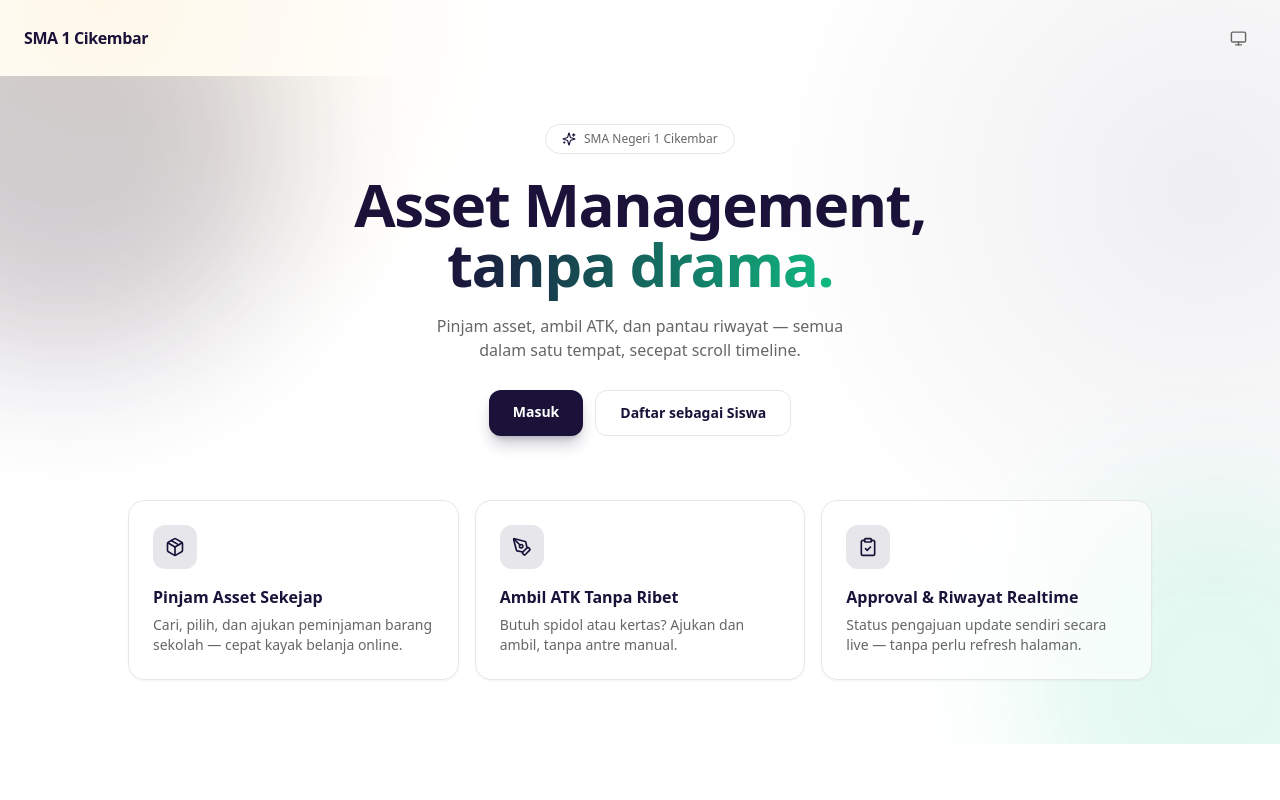
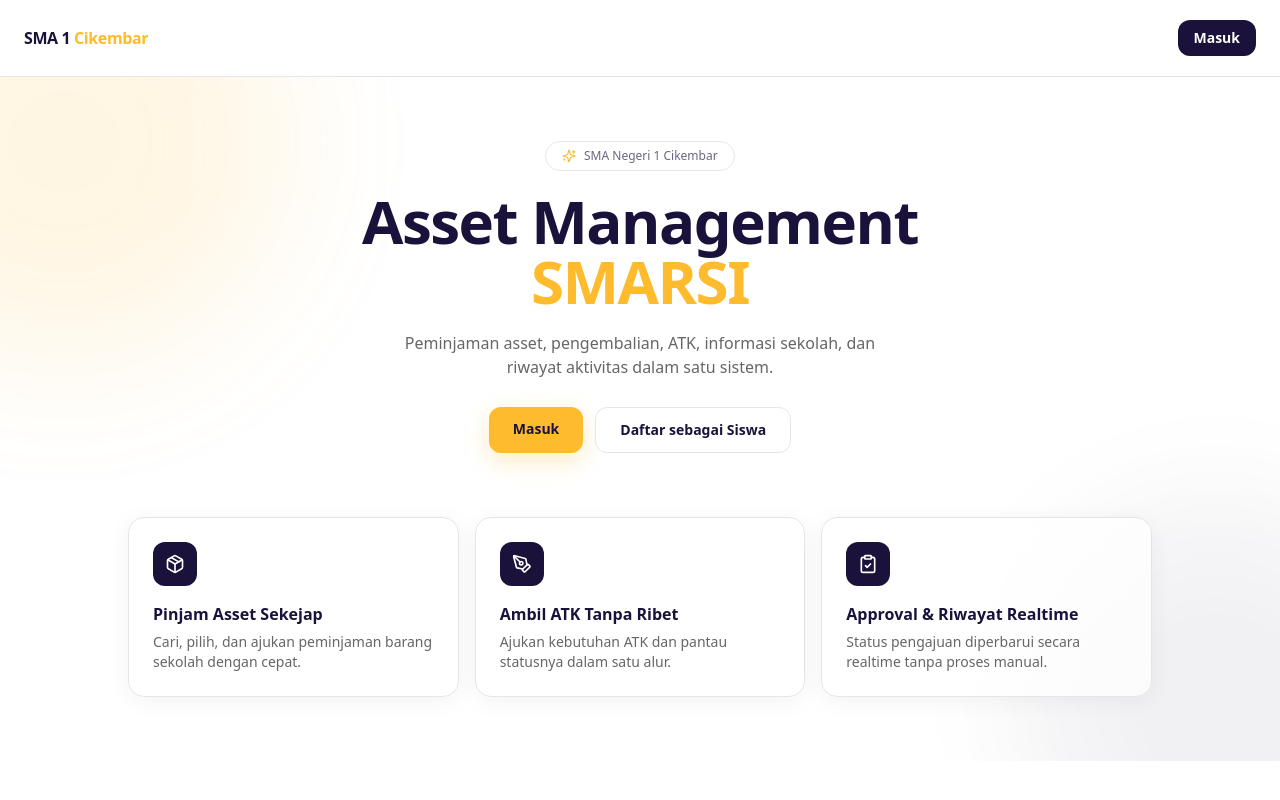
Before and after one commit to jahatsentosa14/Asset-Sman1-manage, a Next.js app: page / in a window 1280 px wide. Shown: the top 800 px of the page. Built offline with nearby package versions, Linux system fonts and the light colour scheme.

Commit message:
fix: remove theme toggle and restyle landing page

```diff
--- a/components/landing/landing-hero.tsx
+++ b/components/landing/landing-hero.tsx
@@ -4,114 +4,53 @@ import Link from 'next/link';
 import { motion } from 'framer-motion';
 import { Package, PenTool, ClipboardCheck, Sparkles } from 'lucide-react';
 import { StaggerContainer, StaggerItem } from '@/components/motion/fade-in';
-import { ThemeToggle } from '@/components/theme-toggle';
 
 const FEATURES = [
-  {
-    icon: Package,
-    title: 'Pinjam Asset Sekejap',
-    description: 'Cari, pilih, dan ajukan peminjaman barang sekolah — cepat kayak belanja online.',
-  },
-  {
-    icon: PenTool,
-    title: 'Ambil ATK Tanpa Ribet',
-    description: 'Butuh spidol atau kertas? Ajukan dan ambil, tanpa antre manual.',
-  },
-  {
-    icon: ClipboardCheck,
-    title: 'Approval & Riwayat Realtime',
-    description: 'Status pengajuan update sendiri secara live — tanpa perlu refresh halaman.',
-  },
+  { icon: Package, title: 'Pinjam Asset Sekejap', description: 'Cari, pilih, dan ajukan peminjaman barang sekolah dengan cepat.' },
+  { icon: PenTool, title: 'Ambil ATK Tanpa Ribet', description: 'Ajukan kebutuhan ATK dan pantau statusnya dalam satu alur.' },
+  { icon: ClipboardCheck, title: 'Approval & Riwayat Realtime', description: 'Status pengajuan diperbarui secara realtime tanpa proses manual.' },
 ];
 
 export function LandingHero() {
   return (
-    <main className="relative min-h-screen overflow-hidden">
-      <header className="relative z-10 flex items-center justify-between px-6 py-5">
-        <span className="font-bold tracking-tight">SMA 1 Cikembar</span>
-        <ThemeToggle />
+    <main className="relative min-h-screen overflow-hidden bg-white">
+      <header className="relative z-10 flex items-center justify-between border-b border-[#e5e5e5] bg-white/90 px-6 py-5 backdrop-blur-xl">
+        <span className="font-bold tracking-tight text-[#1A123B]">SMA 1 <span className="text-[#FDBB2D]">Cikembar</span></span>
+        <Link href="/login" className="rounded-xl bg-[#1A123B] px-4 py-2 text-sm font-semibold text-white transition-all duration-300 hover:-translate-y-0.5 hover:shadow-lg">Masuk</Link>
       </header>
 
       <div className="relative px-6 pb-16 pt-4">
-      {/* Gradient blob dekoratif — glassmorphism background */}
         <div className="pointer-events-none absolute inset-0 overflow-hidden">
-        <motion.div
-          className="absolute -left-32 -top-32 h-96 w-96 rounded-full bg-primary/25 blur-3xl"
-          animate={{ scale: [1, 1.15, 1], opacity: [0.5, 0.8, 0.5] }}
-          transition={{ duration: 10, repeat: Infinity, ease: 'easeInOut' }}
-        />
-        <motion.div
-          className="absolute -bottom-32 -right-32 h-96 w-96 rounded-full bg-emerald-400/20 blur-3xl"
-          animate={{ scale: [1.1, 1, 1.1], opacity: [0.4, 0.7, 0.4] }}
-          transition={{ duration: 12, repeat: Infinity, ease: 'easeInOut' }}
-        />
+          <motion.div className="absolute -left-32 -top-32 h-96 w-96 rounded-full bg-[#FDBB2D]/20 blur-3xl" animate={{ scale: [1, 1.15, 1], opacity: [0.4, 0.7, 0.4] }} transition={{ duration: 10, repeat: Infinity, ease: 'easeInOut' }} />
+          <motion.div className="absolute -bottom-32 -right-32 h-96 w-96 rounded-full bg-[#1A123B]/10 blur-3xl" animate={{ scale: [1.1, 1, 1.1], opacity: [0.35, 0.6, 0.35] }} transition={{ duration: 12, repeat: Infinity, ease: 'easeInOut' }} />
         </div>
 
         <div className="relative mx-auto flex max-w-5xl flex-col items-center gap-16">
-        {/* HERO */}
-        <div className="flex flex-col items-center gap-5 pt-8 text-center">
-          <motion.div
-            initial={{ opacity: 0, scale: 0.9 }}
-            animate={{ opacity: 1, scale: 1 }}
-            transition={{ duration: 0.4 }}
-            className="flex items-center gap-2 rounded-full border border-border bg-background/60 px-4 py-1.5 text-xs font-medium text-muted-foreground backdrop-blur"
-          >
-            <Sparkles size={14} className="text-primary" />
-            SMA Negeri 1 Cikembar
+          <div className="flex flex-col items-center gap-5 pt-12 text-center">
+            <motion.div initial={{ opacity: 0, scale: 0.9 }} animate={{ opacity: 1, scale: 1 }} transition={{ duration: 0.4 }} className="flex items-center gap-2 rounded-full border border-[#e5e5e5] bg-white/75 px-4 py-1.5 text-xs font-medium text-[#1A123B]/65 backdrop-blur-xl">
+              <Sparkles size={14} className="text-[#FDBB2D]" /> SMA Negeri 1 Cikembar
             </motion.div>
 
-          <motion.h1
-            initial={{ opacity: 0, y: 16 }}
-            animate={{ opacity: 1, y: 0 }}
-            transition={{ duration: 0.5, delay: 0.1 }}
-            className="max-w-2xl text-4xl font-bold leading-tight tracking-tight sm:text-6xl"
-          >
-            Asset Management,{' '}
-            <span className="bg-gradient-to-r from-primary to-emerald-500 bg-clip-text text-transparent">
-              tanpa drama.
-            </span>
+            <motion.h1 initial={{ opacity: 0, y: 16 }} animate={{ opacity: 1, y: 0 }} transition={{ duration: 0.5, delay: 0.1 }} className="max-w-3xl text-4xl font-bold leading-tight tracking-tight text-[#1A123B] sm:text-6xl">
+              Asset Management <span className="text-[#FDBB2D]">SMARSI</span>
             </motion.h1>
 
-          <motion.p
-            initial={{ opacity: 0, y: 16 }}
-            animate={{ opacity: 1, y: 0 }}
-            transition={{ duration: 0.5, delay: 0.2 }}
-            className="max-w-md text-muted-foreground"
-          >
-            Pinjam asset, ambil ATK, dan pantau riwayat — semua dalam satu tempat,
-            secepat scroll timeline.
+            <motion.p initial={{ opacity: 0, y: 16 }} animate={{ opacity: 1, y: 0 }} transition={{ duration: 0.5, delay: 0.2 }} className="max-w-lg text-muted-foreground">
+              Peminjaman asset, pengembalian, ATK, informasi sekolah, dan riwayat aktivitas dalam satu sistem.
             </motion.p>
 
-          <motion.div
-            initial={{ opacity: 0, y: 16 }}
-            animate={{ opacity: 1, y: 0 }}
-            transition={{ duration: 0.5, delay: 0.3 }}
-            className="flex gap-3 pt-2"
-          >
-            <Link
-              href="/login"
-              className="rounded-xl bg-primary px-6 py-3 text-sm font-semibold text-primary-foreground shadow-lg shadow-primary/25 transition hover:scale-[1.02] hover:opacity-90 active:scale-[0.98]"
-            >
-              Masuk
-            </Link>
-            <Link
-              href="/register"
-              className="rounded-xl border border-border bg-background/60 px-6 py-3 text-sm font-semibold backdrop-blur transition hover:scale-[1.02] hover:bg-muted active:scale-[0.98]"
-            >
-              Daftar sebagai Siswa
-            </Link>
+            <motion.div initial={{ opacity: 0, y: 16 }} animate={{ opacity: 1, y: 0 }} transition={{ duration: 0.5, delay: 0.3 }} className="flex flex-wrap justify-center gap-3 pt-2">
+              <Link href="/login" className="rounded-xl bg-[#FDBB2D] px-6 py-3 text-sm font-semibold text-[#1A123B] shadow-[0_8px_25px_rgba(253,187,45,.28)] transition-all duration-300 hover:-translate-y-1 hover:shadow-lg active:translate-y-0">Masuk</Link>
+              <Link href="/register" className="rounded-xl border border-[#e5e5e5] bg-white/75 px-6 py-3 text-sm font-semibold text-[#1A123B] backdrop-blur transition-all duration-300 hover:-translate-y-1 hover:border-[#FDBB2D] hover:shadow-md active:translate-y-0">Daftar sebagai Siswa</Link>
             </motion.div>
           </div>
 
-        {/* FEATURE SECTION */}
           <StaggerContainer className="grid w-full gap-4 sm:grid-cols-3">
             {FEATURES.map(({ icon: Icon, title, description }) => (
               <StaggerItem key={title}>
-              <div className="h-full rounded-2xl border border-border bg-background/60 p-6 shadow-sm backdrop-blur transition hover:-translate-y-1 hover:shadow-md">
-                <div className="mb-4 flex h-11 w-11 items-center justify-center rounded-xl bg-primary/10 text-primary">
-                  <Icon size={20} />
-                </div>
-                <h3 className="mb-1.5 font-semibold">{title}</h3>
+                <div className="h-full rounded-2xl border border-[#e5e5e5] bg-white/75 p-6 shadow-[0_4px_24px_rgba(0,0,0,.05)] backdrop-blur-xl transition-all duration-300 hover:-translate-y-1 hover:border-[#FDBB2D] hover:shadow-[0_12px_32px_rgba(26,18,59,.12)]">
+                  <div className="mb-4 flex h-11 w-11 items-center justify-center rounded-xl bg-[#1A123B] text-white"><Icon size={20} /></div>
+                  <h3 className="mb-1.5 font-semibold text-[#1A123B]">{title}</h3>
                   <p className="text-sm text-muted-foreground">{description}</p>
                 </div>
               </StaggerItem>
```
Lines whose indentation alone changed are shown as unchanged.
